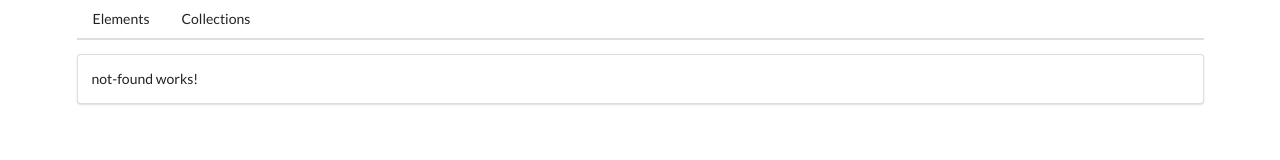
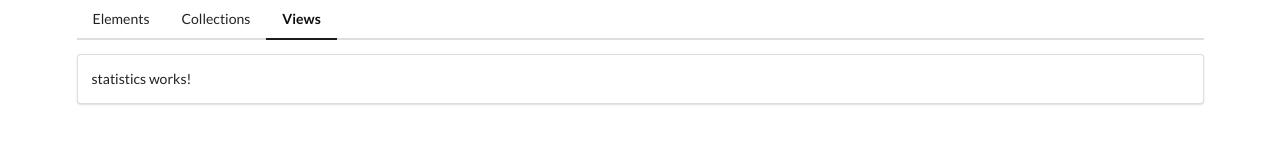
Before and after one commit to carriemathieu/angular-components, an Angular app: page /views in a window 1280 px wide. Shown: the top 160 px of the page. Built offline with nearby package versions, Linux system fonts and the light colour scheme.

Commit message:
setup stats component & setup to recieve data

```diff
--- a/src/app/app-routing.module.ts
+++ b/src/app/app-routing.module.ts
@@ -13,6 +13,10 @@
     path: 'collections', loadChildren: () =>
     import('./collections/collections.module').then((m) => m.CollectionsModule)
   },
+  {
+    path: 'views', loadChildren: () =>
+    import('./views/views.module').then((m) => m.ViewsModule)
+  },
   { path: '', component: HomeComponent },
   { path: '**', component: NotFoundComponent }
 ];
--- a/src/app/app.component.html
+++ b/src/app/app.component.html
@@ -2,6 +2,7 @@
   <div class="ui secondary pointing menu">
     <a class="item" routerLinkActive="active" routerLink="/elements">Elements</a>
     <a class="item" routerLinkActive="active" routerLink="/collections">Collections</a>
+    <a class="item" routerLinkActive="active" routerLink="/views" >Views</a>
   </div>
   <div class="ui segment">
     <router-outlet></router-outlet>
--- /dev/null
+++ b/src/app/views/statistics/statistics.component.html
@@ -0,0 +1 @@
+<p>statistics works!</p>
--- /dev/null
+++ b/src/app/views/statistics/statistics.component.ts
@@ -0,0 +1,16 @@
+import { Component, OnInit, Input } from '@angular/core';
+
+@Component({
+  selector: 'app-statistics',
+  templateUrl: './statistics.component.html',
+  styleUrls: ['./statistics.component.css']
+})
+export class StatisticsComponent implements OnInit {
+  @Input() data = []
+
+  constructor() { }
+
+  ngOnInit(): void {
+  }
+
+}
--- /dev/null
+++ b/src/app/views/views-home/views-home.component.html
@@ -0,0 +1 @@
+<app-statistics [data]="stats"></app-statistics>
--- /dev/null
+++ b/src/app/views/views-home/views-home.component.ts
@@ -0,0 +1,19 @@
+import { Component, OnInit } from '@angular/core';
+
+@Component({
+  selector: 'app-views-home',
+  templateUrl: './views-home.component.html',
+  styleUrls: ['./views-home.component.css']
+})
+export class ViewsHomeComponent implements OnInit {
+  stats = [
+    { value: 22, label: "# of Users" },
+    { value: 900, label: "Revenue" },
+    { value: 50, label: "Reviews" }
+  ]
+  constructor() { }
+
+  ngOnInit(): void {
+  }
+
+}
--- a/src/app/views/views-routing.module.ts
+++ b/src/app/views/views-routing.module.ts
@@ -1,7 +1,10 @@
 import { NgModule } from '@angular/core';
 import { RouterModule, Routes } from '@angular/router';
+import { ViewsHomeComponent } from './views-home/views-home.component';
 
-const routes: Routes = [];
+const routes: Routes = [
+  { path: '', component: ViewsHomeComponent }
+];
 
 @NgModule({
   imports: [RouterModule.forChild(routes)],
```
Also changed, not shown: src/app/views/views.module.ts (+6 -1 lines), src/app/views/statistics/statistics.component.css (added), src/app/views/views-home/views-home.component.css (added), 2 other files (tests, documents, lock files or other folders).
